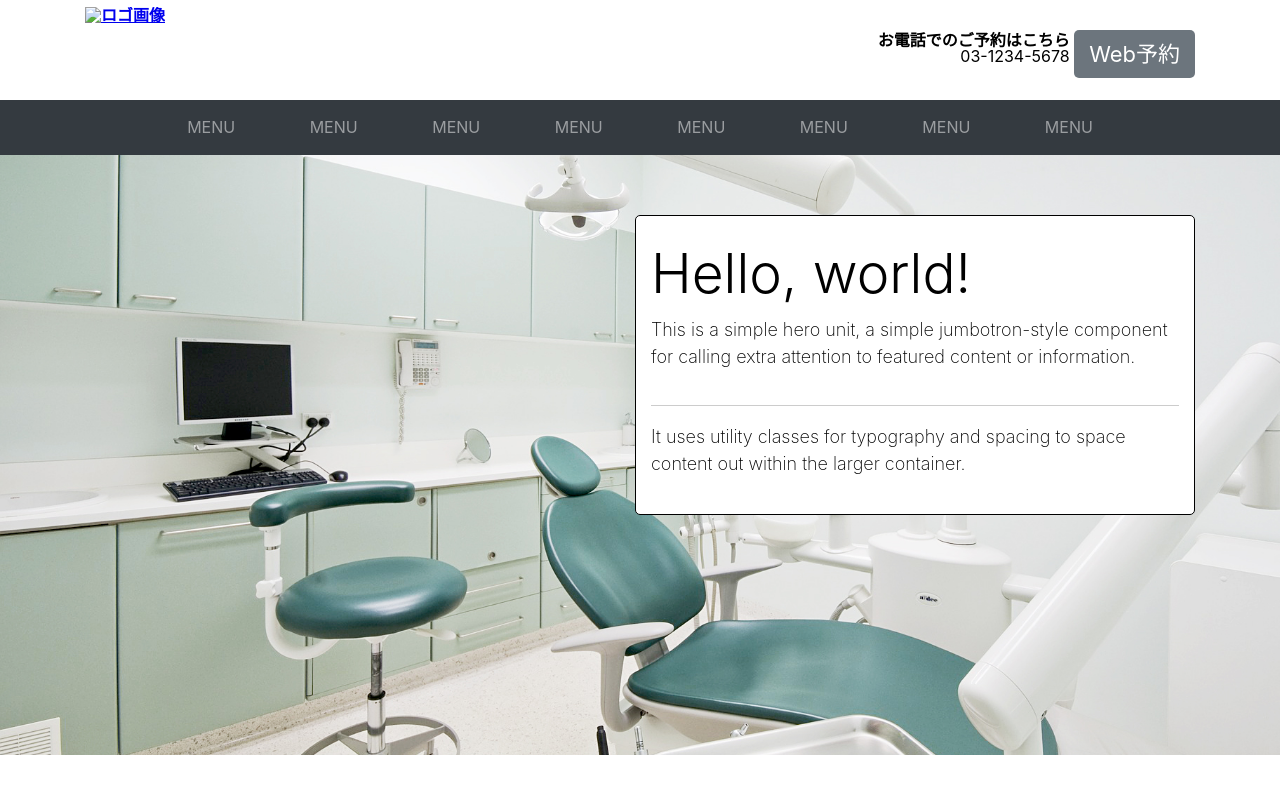
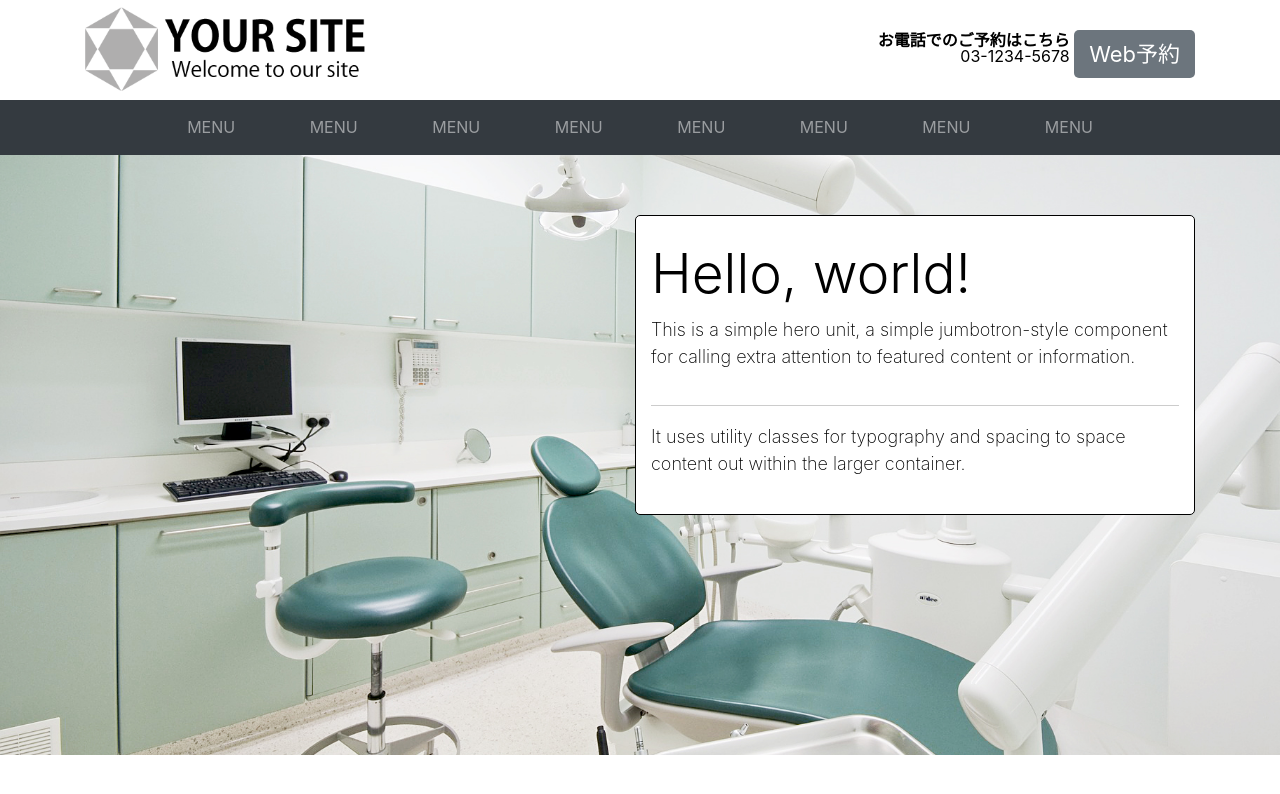
Before and after one commit to kokiseo/practice01, a plain HTML site: page index.html in a window 1280 px wide. Drawn offline with Linux system fonts and the light colour scheme; files whose address does not match are found by name.

Commit message:
logo change

```diff
--- a/index.html
+++ b/index.html
@@ -11,7 +11,7 @@
 
     <header>
       <div class="inner">
-        <h1><a href="/"><img src="image/template-logo01.png" alt="ロゴ画像"></a></h1>
+        <h1><a href="/"><img src="https://github.com/kokiseo/practice01/blob/main/template-logo01.png?raw=true" alt="ロゴ画像"></a></h1>
 
         <ul>
           <li>
```
